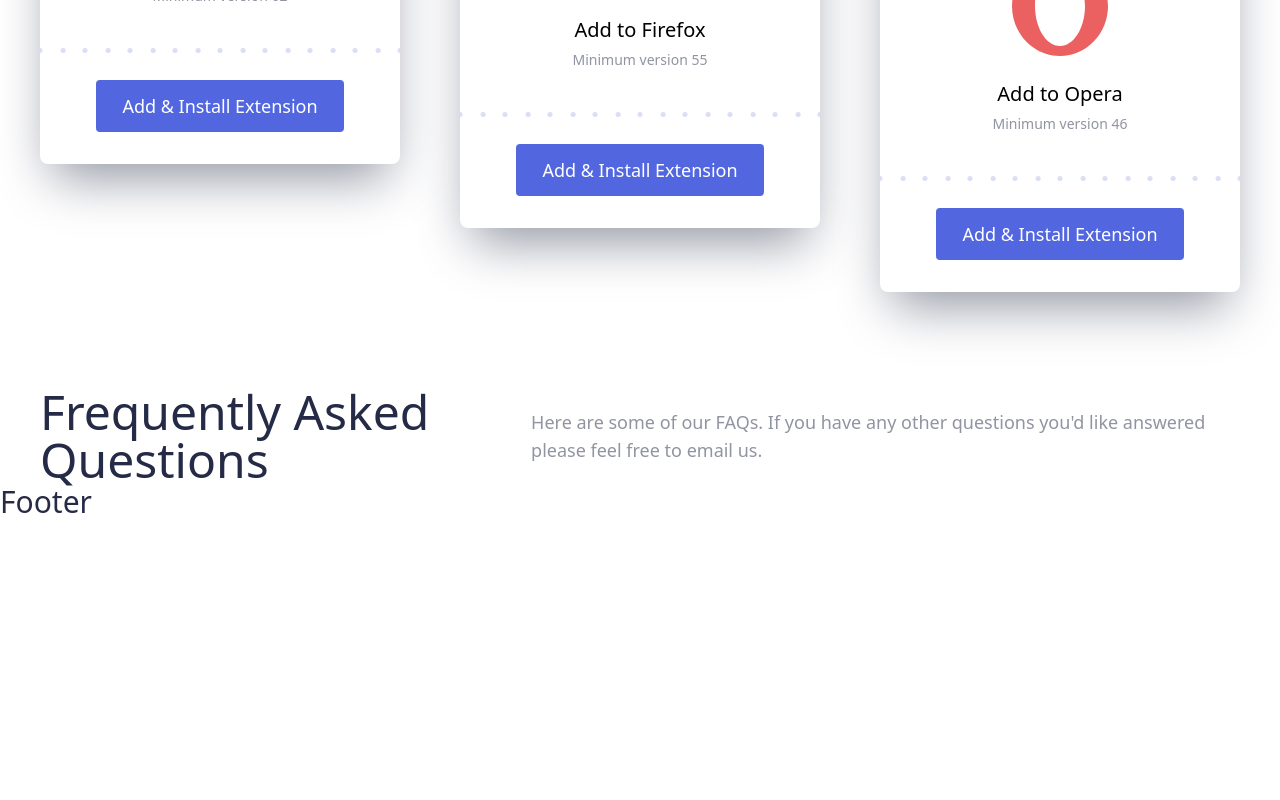
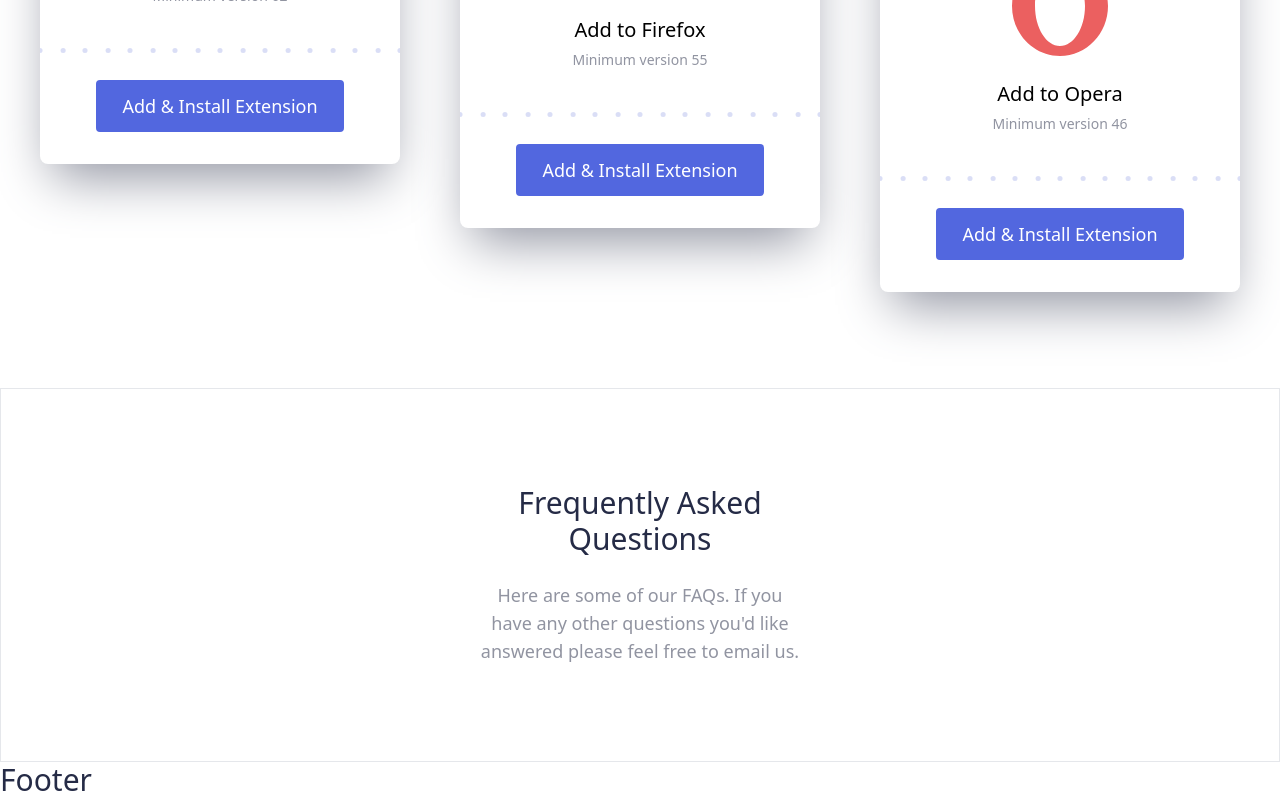
Before and after one commit to AlvesPHGA/bookmark, a React (Vite) app: page / in a window 1280 px wide. Shown: the part 2180-2980 px from the top of the page. Before the commit the page ends 2702 px from the top, so only its background shows below. Built offline with nearby package versions, Linux system fonts and the light colour scheme.

Commit message:
update: FAQContentComponent layout

```diff
--- a/src/ui/components/FAQ/FAQContentComponent.tsx
+++ b/src/ui/components/FAQ/FAQContentComponent.tsx
@@ -2,8 +2,8 @@
 
 export const FAQContentComponent = () => {
    return (
-      <DivComponent>
-         <h1>Frequently Asked Questions</h1>
+      <DivComponent box="faq_content">
+         <h2>Frequently Asked Questions</h2>
          <p>
             Here are some of our FAQs. If you have any other questions you'd
             like answered please feel free to email us.
--- a/src/ui/partials/FrequentlyAskedQuestions.tsx
+++ b/src/ui/partials/FrequentlyAskedQuestions.tsx
@@ -3,7 +3,7 @@
 
 export const FrequentlyAskedQuestions = () => {
    return (
-      <SectionComponent>
+      <SectionComponent section="faq">
          <FAQContentComponent />
       </SectionComponent>
    );
--- a/src/ui/styles/tagsStyles.tsx
+++ b/src/ui/styles/tagsStyles.tsx
@@ -9,6 +9,7 @@
          sbm: 'w-full py-10',
          features: 'py-20 text-center space-y-16',
          download: 'py-24 space-y-20',
+         faq: 'py-24 space-y-20 border',
       },
    },
 
@@ -43,6 +44,8 @@
          card: 'w-[360px] flex flex-col items-center h-fit pt-16 rounded-lg shadow-2xl shadow-grayishBlue mx-auto first:absolute first:top-0 last:absolute last:bottom-0 last:right-0',
          card_box01: 'w-fit mx-auto text-center space-y-6 mb-10',
          card_box02: 'py-8 w-full',
+         // FAQ
+         faq_content: 'w-[25%] text-center mx-auto space-y-6',
       },
 
       isContentTab: {
```
